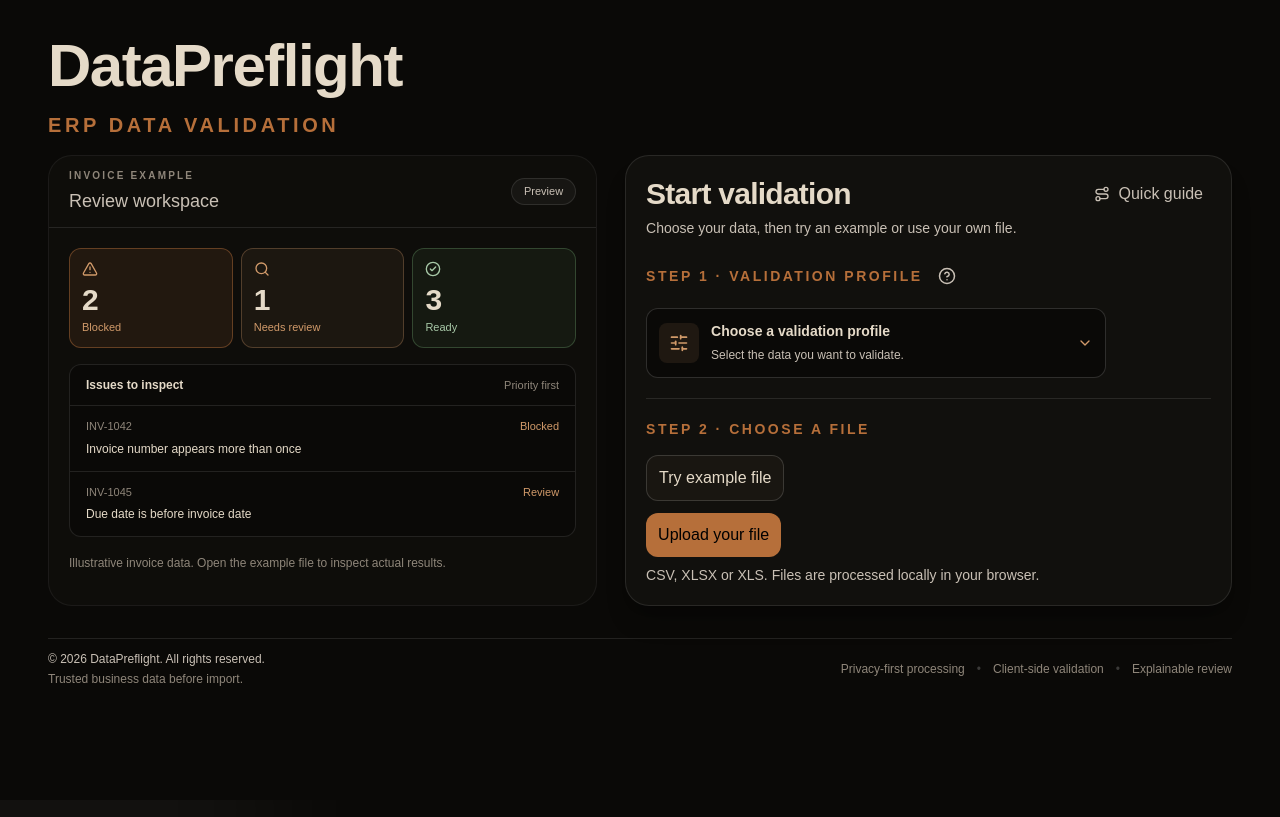
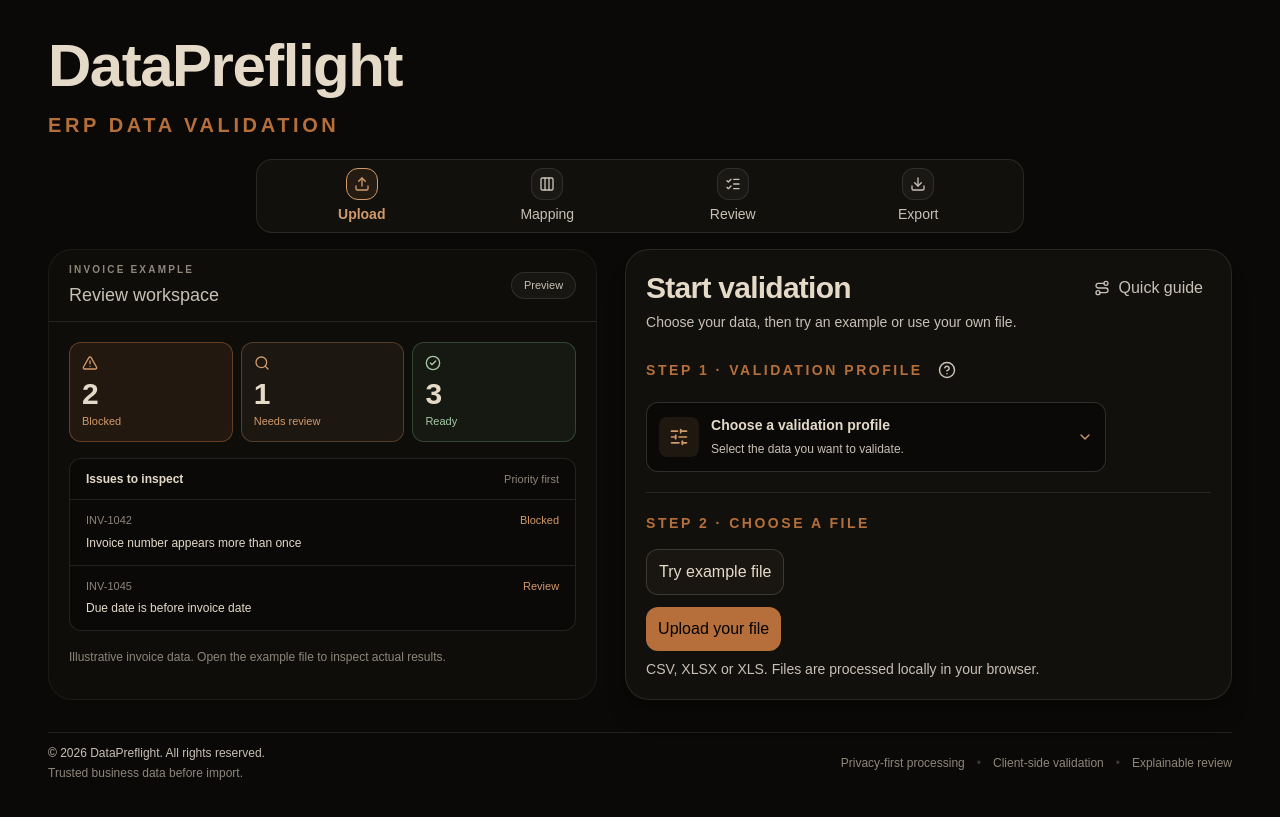
Before and after one commit to RobbvA/data-preflight, a Next.js app: page / in a window 1280 px wide. Built offline with nearby package versions, Linux system fonts and the light colour scheme; what xlsx would draw is missing.

Commit message:
feat: add ui changes

```diff
--- a/src/components/CsvUploader.tsx
+++ b/src/components/CsvUploader.tsx
@@ -373,6 +373,7 @@
       ) : (
         <>
           <ActiveWorkspaceHeader
+            stage={resultsReady ? "review" : "mapping"}
             domain="invoice"
             description="Inspect invoice rows that need attention, then export rows without blockers."
             upload={
--- a/src/components/data-preflight/MasterDataWorkspace.tsx
+++ b/src/components/data-preflight/MasterDataWorkspace.tsx
@@ -385,6 +385,7 @@
       ) : (
         <>
           <ActiveWorkspaceHeader
+            stage={resultsReady ? "review" : "mapping"}
             domain={domain}
             description={config.guidance ?? "Validate the mapping, inspect records that need attention, then export."}
             upload={
--- a/src/components/data-preflight/ProfilePicker.tsx
+++ b/src/components/data-preflight/ProfilePicker.tsx
@@ -9,6 +9,7 @@
 } from "@/lib/profiles/profilePickerConfig";
 
 type ProfilePickerProps = {
+  compact?: boolean;
   domain: DataDomain | null;
   onDomainChange: (domain: DataDomain) => void;
   disabled?: boolean;
@@ -20,6 +21,7 @@
   "focus-visible:outline-2 focus-visible:outline-offset-2 focus-visible:outline-[var(--brand-accent-soft)]";
 
 export function ProfilePicker({
+  compact = false,
   domain,
   onDomainChange,
   disabled = false,
@@ -126,18 +128,18 @@
             setIsOpen(true);
           }
         }}
-        className={`flex min-h-16 w-full cursor-pointer items-center gap-3 rounded-xl border border-white/15 bg-[var(--surface-deep)] p-3 text-left transition hover:border-[var(--brand-accent)] disabled:cursor-wait disabled:opacity-60 ${focusStyle}`}
+        className={`flex w-full cursor-pointer items-center rounded-xl border border-white/15 bg-[var(--surface-deep)] text-left ${compact ? "min-h-11 gap-2 p-2" : "min-h-16 gap-3 p-3"} transition hover:border-[var(--brand-accent)] disabled:cursor-wait disabled:opacity-60 ${focusStyle}`}
       >
-        <span className="flex h-10 w-10 shrink-0 items-center justify-center rounded-lg bg-[rgba(209,154,106,0.1)] text-[var(--brand-accent-soft)]">
+        <span className={`flex shrink-0 items-center justify-center rounded-lg bg-[rgba(209,154,106,0.1)] text-[var(--brand-accent-soft)] ${compact ? "h-8 w-8" : "h-10 w-10"}`}>
           <SelectedIcon aria-hidden="true" className="h-5 w-5" />
         </span>
         <span className="min-w-0 flex-1">
           <span className="block text-sm font-semibold text-[var(--text-primary)]">
             {selected?.name ?? "Choose a validation profile"}
           </span>
-          <span className="mt-1 block text-xs leading-5 text-[var(--text-secondary)]">
+          {!compact && <span className="mt-1 block text-xs leading-5 text-[var(--text-secondary)]">
             {selected?.description ?? "Select the data you want to validate."}
-          </span>
+          </span>}
         </span>
         <ChevronDown aria-hidden="true" className={`h-4 w-4 shrink-0 text-[var(--brand-accent-soft)] transition-transform ${isOpen ? "rotate-180" : ""}`} />
       </button>
--- a/src/components/data-preflight/UploadSection.tsx
+++ b/src/components/data-preflight/UploadSection.tsx
@@ -55,9 +55,10 @@
 
   if (hasActiveFile) {
     return (
-      <section data-guide="source" data-guide-text={`Current source: ${fileName}. This file is already loaded for the selected profile. Continue with field mapping below. Replace starts a fresh validation; Reset clears this source.`} className="rounded-2xl border border-white/10 bg-[var(--surface-base)] p-3 shadow-lg shadow-black/10">
-        <div style={{ width: "100%", maxWidth: 460 }}>
+      <section data-guide="source" data-guide-text={`Current source: ${fileName}. This file is already loaded for the selected profile. Continue with field mapping below. Replace starts a fresh validation; Reset clears this source.`} className="rounded-2xl border border-white/10 bg-[var(--surface-base)] p-2.5 shadow-lg shadow-black/10">
+        <div style={{ width: "100%", maxWidth: 360 }}>
           <ProfilePicker
+            compact
             domain={domain}
             onDomainChange={onDomainChange}
             disabled={isLoading}
@@ -65,8 +66,8 @@
           />
         </div>
 
-        <div className="mt-3 flex flex-wrap items-center justify-between gap-3 border-t border-white/10 pt-3">
-          <div className="min-w-0">
+        <div className="mt-2 flex flex-wrap items-center justify-between gap-2 border-t border-white/10 pt-2">
+          <div className="min-w-0 flex-1">
             <p className="text-sm font-semibold uppercase tracking-[0.22em] text-[var(--text-muted)]">
               Current source
             </p>
--- /dev/null
+++ b/src/components/data-preflight/WorkflowProgress.tsx
@@ -0,0 +1,25 @@
+import { Upload, Columns3, ListChecks, Download, Check } from "lucide-react";
+
+export type WorkflowStage = "upload" | "mapping" | "review" | "export";
+const steps = [
+  { key: "upload", label: "Upload", icon: Upload },
+  { key: "mapping", label: "Mapping", icon: Columns3 },
+  { key: "review", label: "Review", icon: ListChecks },
+  { key: "export", label: "Export", icon: Download },
+] as const;
+
+export function WorkflowProgress({ stage }: { stage: WorkflowStage }) {
+  const current = steps.findIndex(step => step.key === stage);
+  return <ol aria-label="Validation workflow" className="mx-auto grid w-full max-w-3xl grid-cols-4 gap-2 rounded-2xl border border-white/10 bg-[var(--surface-base)] px-2 py-2 sm:px-4">
+    {steps.map((step, index) => {
+      const active = index === current;
+      const complete = index < current;
+      const Icon = complete ? Check : step.icon;
+      return <li key={step.key} aria-current={active ? "step" : undefined} className="flex min-w-0 flex-col items-center gap-1">
+        <span className={`flex h-8 w-8 items-center justify-center rounded-xl border ${active ? "border-[var(--brand-accent-soft)] bg-[rgba(182,111,58,0.12)] text-[var(--brand-accent-soft)]" : "border-white/10 bg-white/[0.035] text-[var(--text-secondary)]"}`}><Icon size={16} aria-hidden="true" /></span>
+        <span className={`text-sm ${active ? "font-semibold text-[var(--brand-accent-soft)]" : "text-[var(--text-secondary)]"}`}>{step.label}</span>
+        {complete && <span className="sr-only">Completed</span>}
+      </li>;
+    })}
+  </ol>;
+}
--- a/src/components/data-preflight/WorkspaceLayout.tsx
+++ b/src/components/data-preflight/WorkspaceLayout.tsx
@@ -1,5 +1,6 @@
 "use client";
 
+import { WorkflowProgress, type WorkflowStage } from "@/components/data-preflight/WorkflowProgress";
 import { WorkflowHelpProvider, WorkflowGuideButton } from "@/components/data-preflight/WorkflowHelp";
 import type { ReactNode } from "react";
 import { HomeProductPreview } from "@/components/data-preflight/HomeProductPreview";
@@ -53,6 +54,8 @@
         </p>
       </div>
 
+      <div className="mt-5"><WorkflowProgress stage="upload" /></div>
+
       <div className="mt-4 grid gap-5 lg:grid-cols-[minmax(0,0.95fr)_minmax(360px,1.05fr)] lg:items-stretch lg:gap-7">
         <div className="order-2 lg:order-1">
           <HomeProductPreview domain={domain} />
@@ -66,15 +69,17 @@
 
 export function ActiveWorkspaceHeader({
   domain,
-  description,
+  stage = "mapping",
   upload,
 }: {
   domain: DataDomain;
+  stage?: WorkflowStage;
   description: string;
   upload: ReactNode;
 }) {
   return (
-    <section className="grid gap-5 pt-4 lg:grid-cols-[1fr_420px] lg:items-start">
+    <>
+    <section className="grid gap-5 pt-4 lg:grid-cols-[1fr_360px] lg:items-start">
       <div className="py-2">
         <p className="text-xs font-semibold uppercase tracking-[0.32em] text-[var(--brand-accent)]">
           {workspaceTitles[domain]}
@@ -84,14 +89,13 @@
           DataPreflight
         </h1>
 
-        <p className="mt-4 max-w-2xl text-sm leading-6 text-[var(--text-secondary)]">
-          {description}
-        </p>
         <div className="mt-2 -ml-2"><WorkflowGuideButton /></div>
       </div>
 
       {upload}
     </section>
+    <WorkflowProgress stage={stage} />
+    </>
   );
 }
 
```
